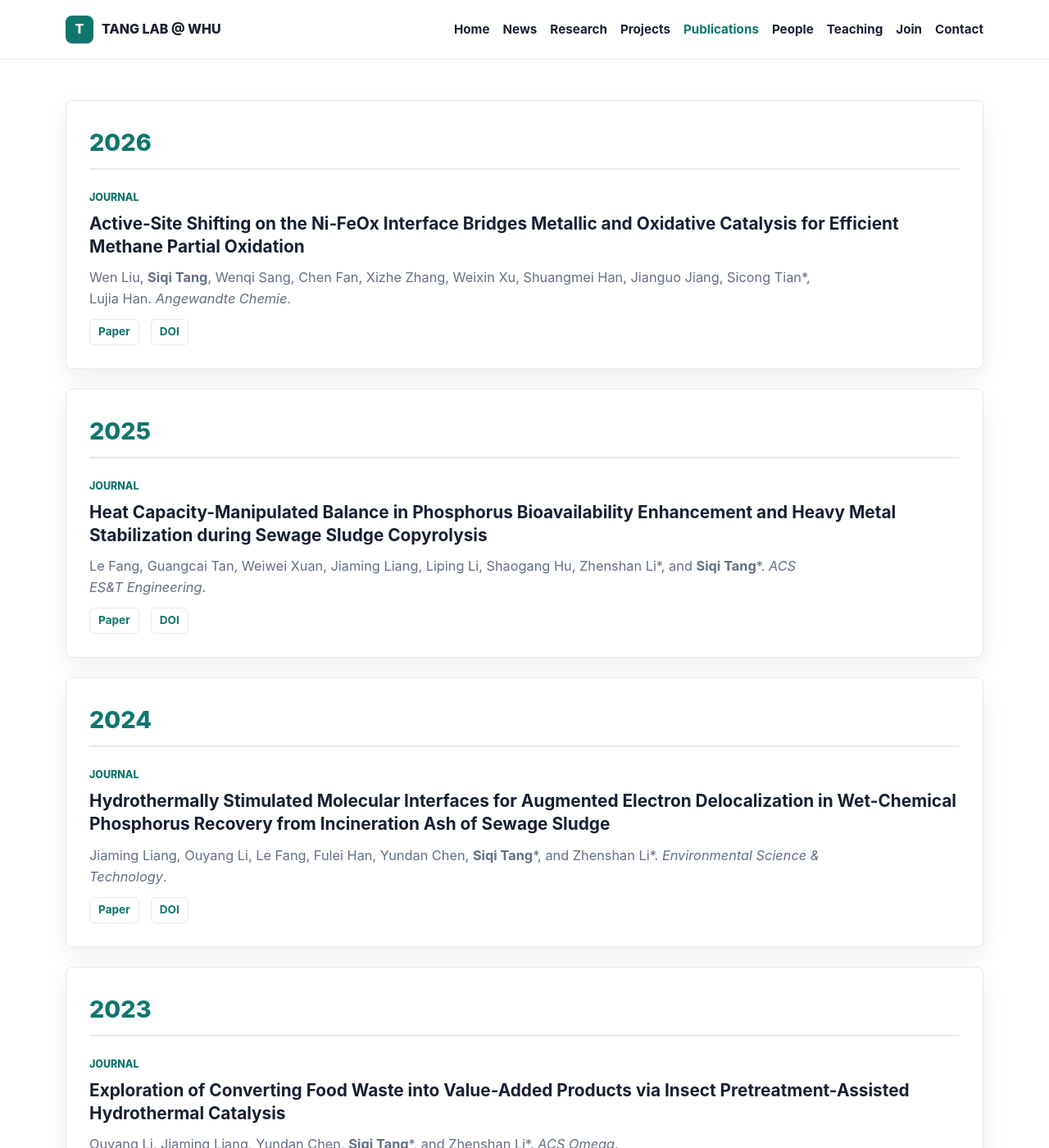
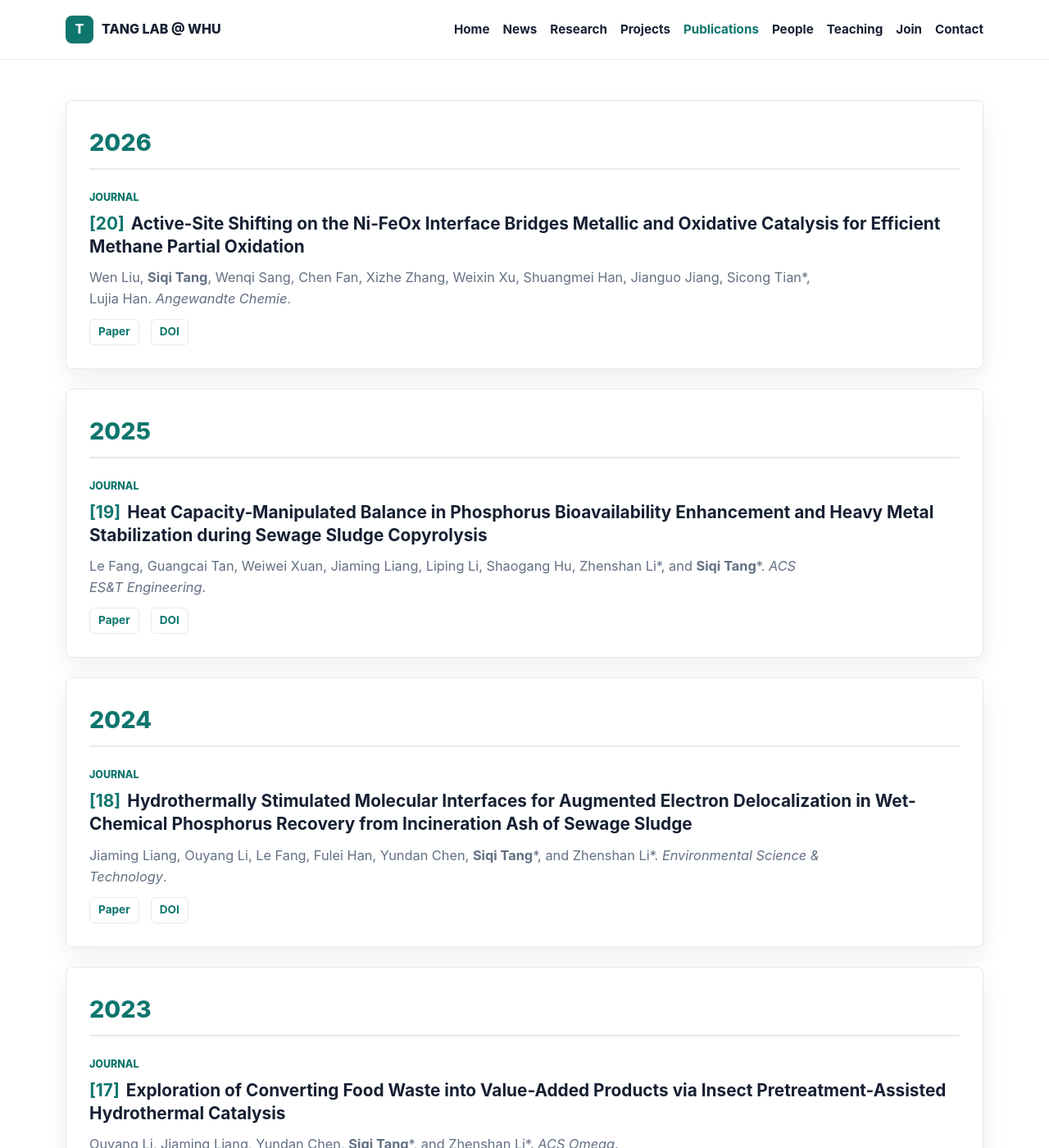
Before and after one commit to TANG-LAB-WHU/tanglab.github.io, a Jekyll site: the page built from pages/publications.html, in a window 1280 px wide and 1400 px high, scrolled down 328 px. Shown: the whole window at 82% size. Built offline with Jekyll 4.4.1, drawn with Linux system fonts in a browser that asks for light colours; some of the changed text lies outside the part shown.

Commit message:
style: add chronological numbering [index] to publications list

```diff
--- a/pages/publications.html
+++ b/pages/publications.html
@@ -9,6 +9,7 @@ permalink: /publications/
 </div> -->
 
 {% assign grouped_pubs = site.data.publications | group_by: "year" | sort: "name" | reverse %}
+{% assign paper_index = site.data.publications.size %}
 <div class="publication-list" style="display: flex; flex-direction: column; gap: 24px;">
   {% for group in grouped_pubs %}
     <article class="card" style="padding: 28px; box-shadow: var(--shadow);">
@@ -19,7 +20,10 @@ permalink: /publications/
         {% for pub in group.items %}
           <div class="pub-item" style="{% unless forloop.last %}border-bottom: 1px dashed var(--line); padding-bottom: 24px;{% endunless %}">
             <p class="eyebrow" style="margin-bottom: 8px;">{{ pub.type | upcase }}</p>
-            <h3 style="font-size: 1.3rem; margin: 0 0 10px 0; line-height: 1.35; font-weight: 750; color: var(--ink);">{{ pub.title }}</h3>
+            <h3 style="font-size: 1.3rem; margin: 0 0 10px 0; line-height: 1.35; font-weight: 750; color: var(--ink);">
+              <span style="color: var(--brand); margin-right: 8px;">[{{ paper_index }}]</span>{{ pub.title }}
+            </h3>
+            {% assign paper_index = paper_index | minus: 1 %}
             <p style="margin: 0 0 10px 0; color: var(--muted); font-size: 1.02rem;">{{ pub.authors }}. <em>{{ pub.venue }}</em>.</p>
             {% if pub.abstract and pub.abstract != "" %}<p style="margin: 0 0 12px 0; font-size: 0.96rem; color: var(--muted); line-height: 1.6;">{{ pub.abstract }}</p>{% endif %}
             <div class="link-row" style="display: flex; gap: 14px;">
```
